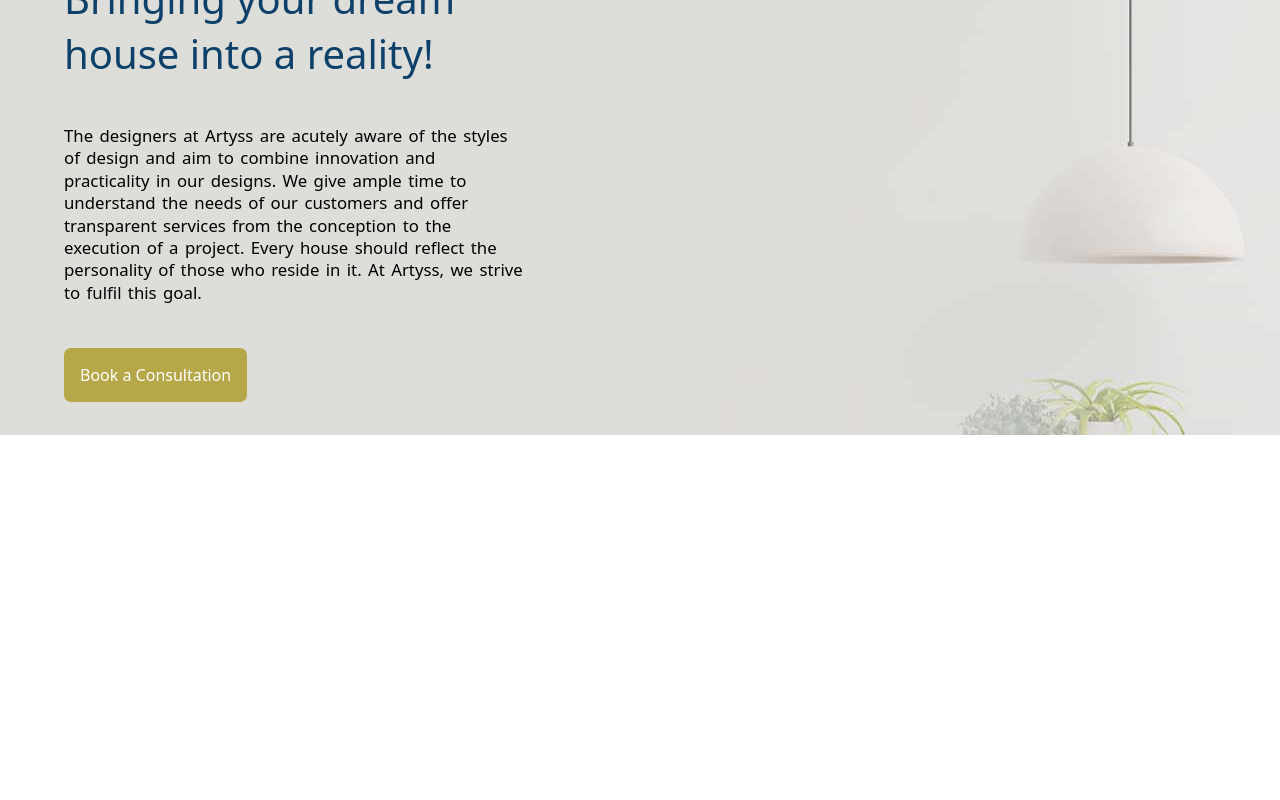
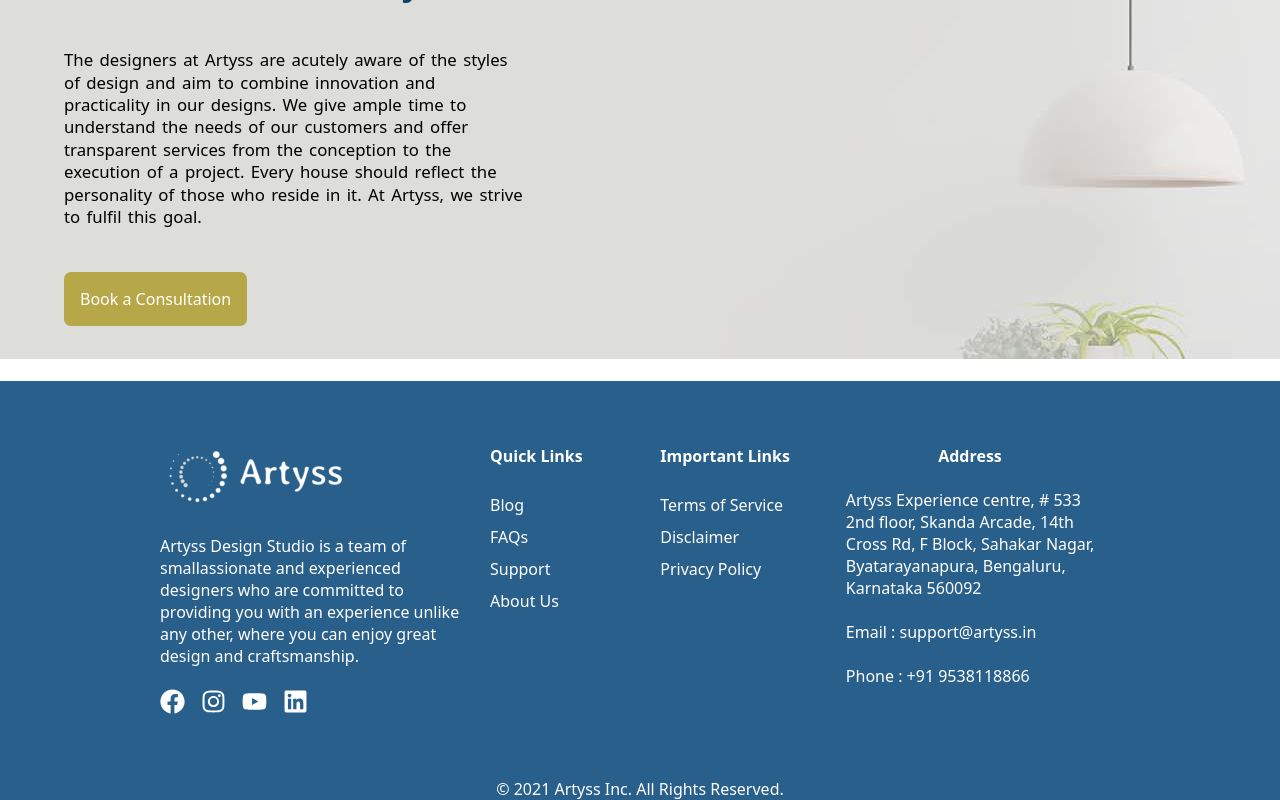
Before and after one commit to rahulkhanal/artyss, a React (Vite) app: page / in a window 1280 px wide. Shown: the part 1488-2288 px from the top of the page. Before the commit the page ends 1945 px from the top, so only its background shows below. Built offline with nearby package versions, Linux system fonts and the light colour scheme.

Commit message:
footer completed

```diff
--- a/src/App.jsx
+++ b/src/App.jsx
@@ -4,6 +4,7 @@
 import Home from "./pages/Home";
 import "slick-carousel/slick/slick.css";
 import "slick-carousel/slick/slick-theme.css";
+import Footer from "./components/Footer";
 
 const App = () => {
   return (
@@ -12,6 +13,7 @@
       <Routes>
         <Route path="/" element={<Home />} />
       </Routes>
+      <Footer />
     </div>
   );
 };
--- /dev/null
+++ b/src/components/Footer.jsx
@@ -0,0 +1,99 @@
+import React from "react";
+import "./Footer.scss";
+import { FaFacebook, FaInstagram, FaLinkedin, FaYoutube } from "react-icons/fa";
+
+const Footer = () => {
+  return (
+    <>
+      <footer>
+        <div className="main-div">
+          <div className="footer-img">
+            <img src="/src/assets/media/footer.png" alt="" />
+          </div>
+          <br />
+          <span>
+            Artyss Design Studio is a team of smallassionate and experienced
+            designers who are committed to providing you with an experience
+            unlike any other, where you can enjoy great design and
+            craftsmanship.
+          </span>
+          <br />
+          <br />
+          <div className="footer-social">
+            <FaFacebook size={25} />
+            <FaInstagram size={25} />
+            <FaYoutube size={25} />
+            <FaLinkedin size={25} />
+          </div>
+        </div>
+        <div className="mid-footer main-div">
+          <div>
+            <div style={{ textAlign: "center" }}>
+              <b>Quick Links</b>
+              <br />
+              <br />
+              <ul>
+                <li>
+                  <a href="">Blog</a>
+                </li>
+                <li>
+                  <a href="">FAQs</a>
+                </li>
+                <li>
+                  <a href="">Support</a>
+                </li>
+                <li>
+                  <a href="">About Us</a>
+                </li>
+              </ul>
+            </div>
+          </div>
+          <div>
+            <div style={{ textAlign: "center" }}>
+              <b>Important Links</b>
+              <br />
+              <br />
+              <ul>
+                <li>
+                  <a href="">Terms of Service</a>
+                </li>
+                <li>
+                  <a href="">Disclaimer</a>
+                </li>
+                <li>
+                  <a href="">Privacy Policy</a>
+                </li>
+              </ul>
+            </div>
+          </div>
+        </div>
+        <div className="main-div">
+          <div style={{ textAlign: "center" }}>
+            <b>Address</b>
+            <br />
+            <br />
+            <p>
+              Artyss Experience centre, # 533 <br />
+              2nd floor, Skanda Arcade, 14th <br />
+              Cross Rd, F Block, Sahakar Nagar,
+              <br />
+              Byatarayanapura, Bengaluru,
+              <br /> Karnataka 560092
+              <br />
+              <br />
+              <span>Email : support@artyss.in</span>
+              <br />
+              <br />
+              <span>Phone : +91 9538118866</span>
+            </p>
+          </div>
+        </div>
+      </footer>
+      <center className="footer-span">
+        © 2021 Artyss Inc. All Rights Reserved.
+      </center>
+    </>
+  );
+};
+
+export default Footer;
--- /dev/null
+++ b/src/components/Footer.scss
@@ -0,0 +1,79 @@
+@mixin tablet {
+  @media (max-width: 1023px) {
+    @content;
+  }
+}
+@mixin mobile {
+  @media (max-width: 768px) {
+    @content;
+  }
+}
+footer {
+  background-color: #295f8b;
+  display: flex;
+  color: #fff;
+  flex-wrap: wrap;
+  padding: 4rem 10rem;
+  justify-content: space-between;
+  font-size: 1rem;
+
+  @include mobile {
+    padding: 7px;
+  }
+  .main-div {
+    width: 30%;
+    min-width: 300px;
+    @include mobile {
+      width: 100%;
+      text-align: center;
+    }
+    p {
+      text-align: left;
+      margin: auto;
+      width: fit-content;
+      @include mobile {
+        width: 100%;
+        text-align: center;
+      }
+    }
+  }
+  .mid-footer {
+    display: flex;
+    justify-content: space-between;
+    // gap: 2rem;
+    width: 30%;
+    @include mobile {
+      width: 100%;
+      text-align: center;
+      justify-content: space-around;
+    }
+  }
+
+  li {
+    list-style: none;
+    line-height: 2rem;
+    text-align: left;
+    @include mobile {
+      text-align: center;
+    }
+  }
+  a {
+    color: #fff;
+    text-decoration: none;
+  }
+}
+.footer-social {
+  display: flex;
+  gap: 1rem;
+  width: 100%;
+  @include mobile {
+    justify-content: center;
+    margin-bottom: 2rem;
+    width: 100%;
+  }
+}
+.footer-span {
+  background-color: #295f8b;
+  color: #fff;
+  text-align: center;
+}
--- a/src/components/NavBar.jsx
+++ b/src/components/NavBar.jsx
@@ -1,5 +1,7 @@
 import Logo from "../assets/media/logo.png";
 // import HamBurger from "./assets/hamburger.png";
+import { RxHamburgerMenu as HamBurger } from "react-icons/rx";
+
 import NavCss from "./Navigation.module.css";
 import { NavLink, Outlet, useNavigate } from "react-router-dom";
 import { useState } from "react";
@@ -27,12 +29,7 @@
             />
           </div>
           <div className={NavCss.HamBurger}>
-            <img
-              //   src={HamBurger}
-              alt="Nepal Canvas"
-              width={25}
-              onClick={() => setShowMenu(true)}
-            />
+            <HamBurger size={25} onClick={() => setShowMenu(true)} />
           </div>
         </div>
         <ul className={showMenu ? NavCss.body2 : NavCss.body}>
--- a/src/components/Navigation.module.css
+++ b/src/components/Navigation.module.css
@@ -78,6 +78,9 @@
   }
 }
 @media (min-width: 0px) and (max-width: 400px) {
+  .Logo > img {
+    width: 80%;
+  }
   .Navigation a {
     margin-left: 0;
     display: block !important;
--- a/src/pages/home.scss
+++ b/src/pages/home.scss
@@ -1,3 +1,14 @@
+@mixin tablet {
+  @media (max-width: 1023px) {
+    @content;
+  }
+}
+@mixin mobile {
+  @media (max-width: 768px) {
+    @content;
+  }
+}
+
 .slider-container {
   width: 100%;
 }
@@ -7,6 +18,10 @@
   justify-content: left;
   align-items: center;
   padding: 0 5rem;
+  @include mobile {
+    padding: 1rem;
+    height: 70vh !important;
+  }
 }
 .slider-container img {
   width: 100%;
@@ -24,6 +39,9 @@
   font-size: 2rem;
   padding: 4px;
   margin-top: 3rem;
+  @include mobile {
+    font-size: 1.5rem;
+  }
 }
 .banner-body span::before {
   content: "";
@@ -48,9 +66,16 @@
   display: flex;
   width: 80%;
   align-items: center;
+  text-align: center;
   margin: auto;
   padding: 3rem 0;
   gap: 3rem;
+  @include mobile {
+    gap: 0;
+    flex-direction: column;
+    width: 100%;
+    padding: 7px;
+  }
   button {
     background-color: #b6a748;
     border: none;
@@ -58,9 +83,16 @@
     color: #fff;
     padding: 1rem;
     font-size: 1rem;
+    @include mobile {
+      margin-bottom: 2rem;
+      width: 100%;
+    }
   }
   .home2-f {
     width: 55%;
+    @include mobile() {
+      width: 100%;
+    }
     h1 {
       font-weight: 400;
       color: #0e416a;
@@ -77,10 +109,14 @@
     gap: 1rem;
     img {
       width: 30%;
+      //   min-width: 250px;
+      margin: auto;
     }
   }
 }
 .home2-s img {
+  min-width: 300px;
+  max-width: 100%;
   border-radius: 0 1rem 0 1rem;
 }
 .home3 {
@@ -88,21 +124,35 @@
   background-color: red;
   background: url("../assets/media/mostbanner.6464cfdd.jpg");
   height: 60vh;
+  @include mobile {
+    padding: 2.5rem 7px;
+    height: 70vh;
+  }
   div {
     height: 80%;
     width: 40%;
     display: flex;
     flex-direction: column;
     justify-content: space-between;
+    @include mobile {
+      width: 100%;
+      text-align: left;
+    }
     p {
       word-spacing: 2px;
       line-height: 1.4rem;
       font-size: 1.05rem;
+      @include mobile {
+        text-align: left;
+      }
     }
     h1 {
       font-size: 2.5rem;
       font-weight: 400;
       color: #0e416a;
+      @include mobile {
+        font-size: 2rem;
+      }
     }
   }
   button {
```
Also changed, not shown: src/assets/media/footer.png (added).
